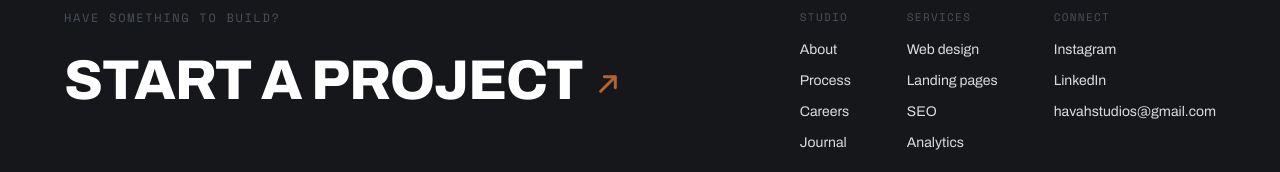
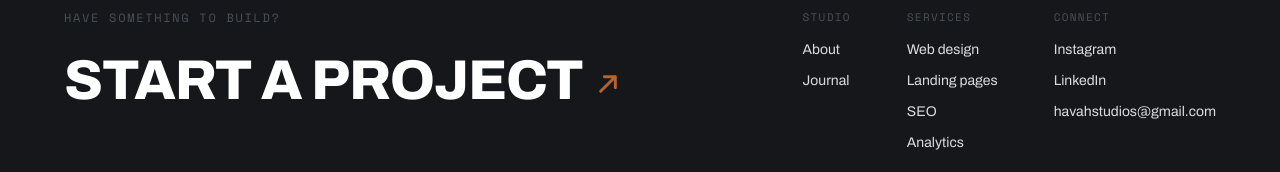
Before and after one commit to havahstudios/havah-site, a Next.js app: page / in a window 1280 px wide. Shown: the part 3649-3821 px from the top of the page. Built offline with nearby package versions, Linux system fonts and the light colour scheme.

Commit message:
Remove Process and Careers from footer

```diff
--- a/components/Footer.tsx
+++ b/components/Footer.tsx
@@ -6,8 +6,6 @@ const cols = [
     h: "Studio",
     links: [
       { label: "About", href: "/studio" },
-      { label: "Process", href: "/studio" },
-      { label: "Careers", href: "/contact" },
       { label: "Journal", href: "#" },
     ],
   },
```
